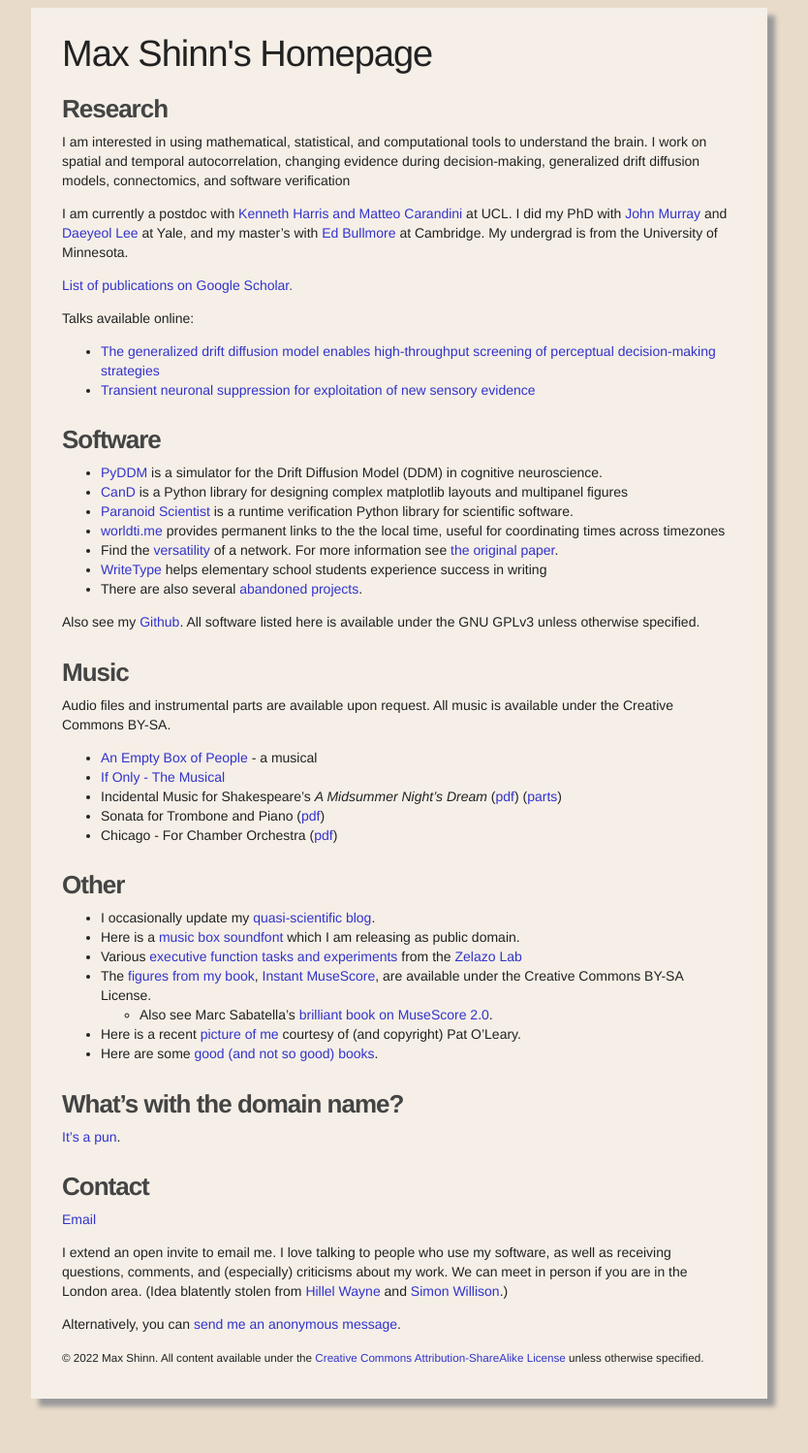
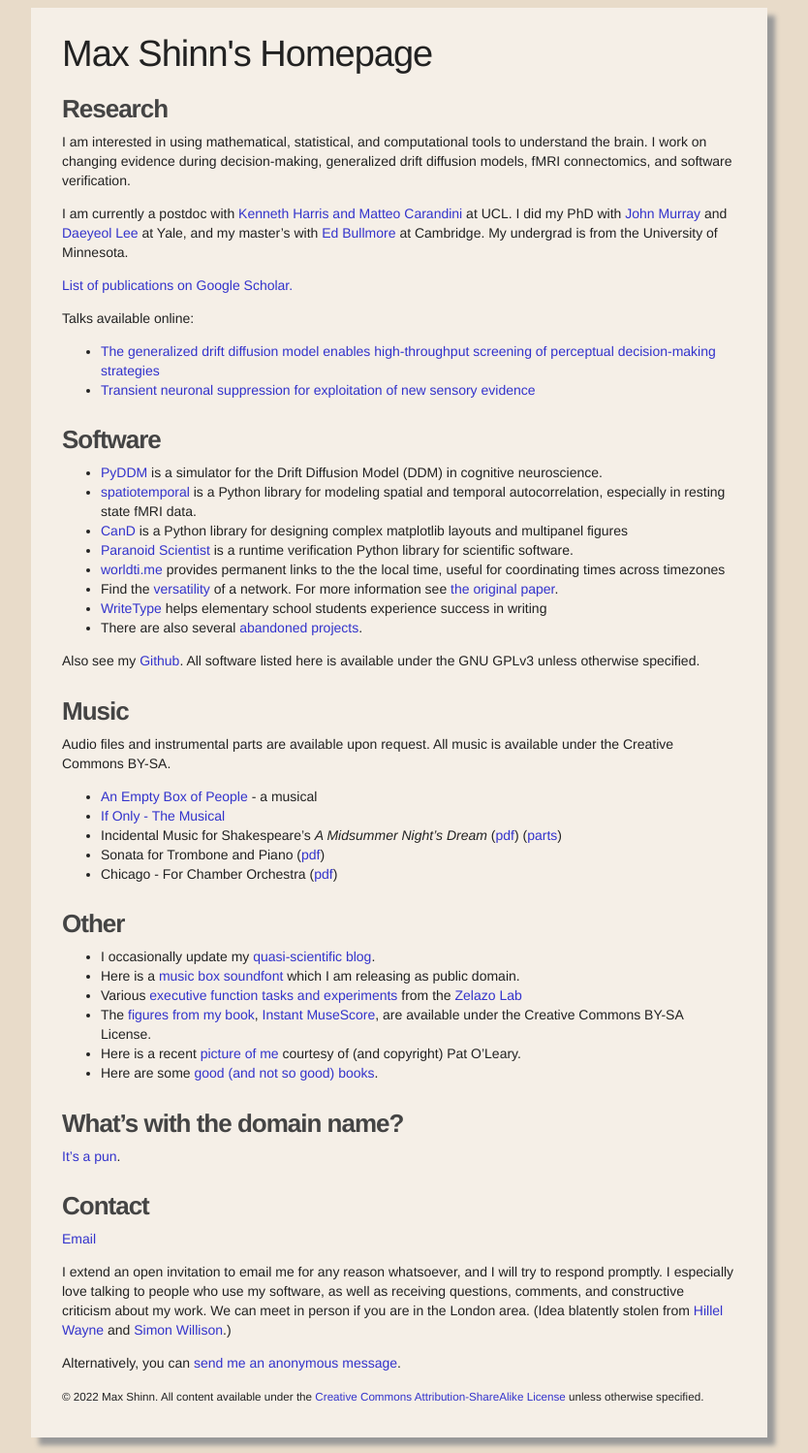
Before and after one commit to mwshinn/mwshinn.github.io, a Jekyll site: the page built from index.md, in a window 1280 px wide. Shown: the whole page at 97% size, without its empty margins (228-1062 px from the left). Built offline with Jekyll 4.4.1, drawn with Linux system fonts in a browser that asks for light colours; before the commit the page ends 1458 px from its top, so only the background shows below that.

Commit message:
Added spatiotemporal

```diff
--- a/index.md
+++ b/index.md
@@ -7,9 +7,8 @@ breadcrumb: Home
 ## Research
 
 I am interested in using mathematical, statistical, and computational tools to
-understand the brain.  I work on spatial and temporal autocorrelation, changing
-evidence during decision-making, generalized drift diffusion models,
-connectomics, and software verification
+understand the brain.  I work on changing evidence during decision-making,
+generalized drift diffusion models, fMRI connectomics, and software verification.
 
 I am currently a postdoc with [Kenneth Harris and Matteo
 Carandini](https://www.ucl.ac.uk/cortexlab/) at UCL.  I did my PhD with [John
@@ -19,7 +18,7 @@ with [Ed
 Bullmore](https://www.neuroscience.cam.ac.uk/directory/profile.php?etb23) at
 Cambridge.  My undergrad is from the University of Minnesota.
 
-[List of publications on Google Scholar.](https://scholar.google.com/citations?user=ytVKRfkAAAAj)
+[List of publications on Google Scholar.](https://scholar.google.com/citations?hl=en&user=ytVKRfkAAAAJ&view_op=list_works&sortby=pubdate)
 
 Talks available online:
 
@@ -30,6 +29,9 @@ Talks available online:
 
 -   [PyDDM](https://github.com/mwshinn/PyDDM) is a
     simulator for the Drift Diffusion Model (DDM) in cognitive neuroscience.
+-   [spatiotemporal](https://github.com/mwshinn/spatiotemporal) is a Python
+    library for modeling spatial and temporal autocorrelation, especially in
+    resting state fMRI data.
 -   [CanD](https://github.com/mwshinn/CanD) is a Python library for designing complex
     matplotlib layouts and multipanel figures
 -   [Paranoid Scientist](https://github.com/mwshinn/paranoidscientist)
@@ -73,7 +75,6 @@ available under the Creative Commons BY-SA.
   [Instant
   MuseScore](https://www.amazon.co.uk/Instant-MuseScore-Maxwell-Shinn/dp/1783559365),
   are available under the Creative Commons BY-SA License.
-  - Also see Marc Sabatella's [brilliant book on MuseScore 2.0](https://bookshop.org/books/mastering-musescore-make-beautiful-sheet-music-with-musescore-2-1/9781508621683).
 - Here is a recent [picture of me]({{ site.baseurl
   }}/public/max-shinn-photo.jpg) courtesy of (and copyright) Pat
   O'Leary.
@@ -88,8 +89,9 @@ available under the Creative Commons BY-SA.
 
 [Email](mailto:max-aht-maxshinnpotential-daht-com)
 
-I extend an open invite to email me.  I love talking to people who use my
-software, as well as receiving questions, comments, and (especially) criticisms
+I extend an open invitation to email me for any reason whatsoever, and I will
+try to respond promptly.  I especially love talking to people who use my
+software, as well as receiving questions, comments, and constructive criticism
 about my work.  We can meet in person if you are in the London area.  (Idea
 blatently stolen from [Hillel Wayne](https://hillelwayne.com/open-invite/) and
 [Simon Willison](https://simonwillison.net/2021/Feb/19/office-hours/).)
```
